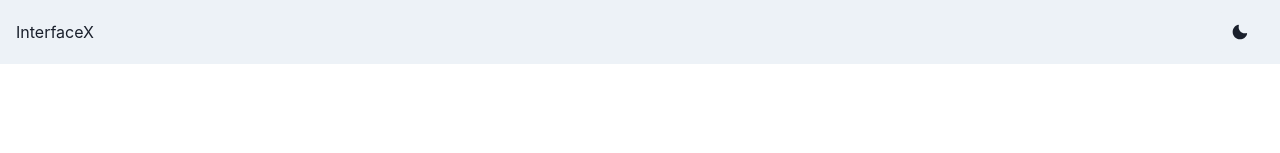
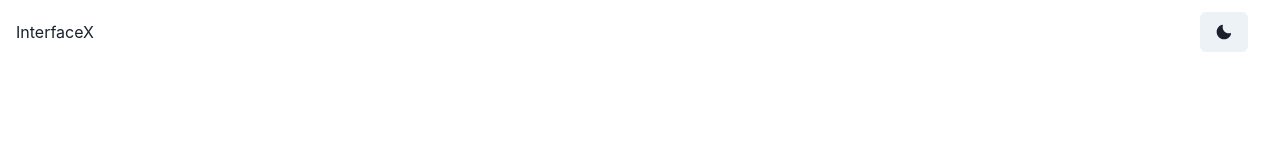
Before and after one commit to InterfaceX-co-jp/corp-site-v2, a Next.js app: page / in a window 1280 px wide. Shown: the top 153 px of the page. Built offline with nearby package versions, Linux system fonts and the light colour scheme.

Commit message:
feat: Header backdrop

```diff
--- a/src/layouts/Header.tsx
+++ b/src/layouts/Header.tsx
@@ -14,11 +14,23 @@ export default function Nav() {
 
   return (
     <>
-      <Box bg={useColorModeValue("gray.100", "gray.900")} px={4}>
-        <Flex h={16} alignItems={"center"} justifyContent={"space-between"}>
+      <Box
+        position="fixed"
+        width={"100vw"}
+        top={0}
+        backdropFilter="auto"
+        backdropBlur="8px"
+      >
+        <Flex
+          h={16}
+          alignItems={"center"}
+          justifyContent={"space-between"}
+          position={"relative"}
+          px={4}
+        >
           <Box>InterfaceX</Box>
 
-          <Flex alignItems={"center"}>
+          <Flex alignItems={"center"} px={4}>
             <Stack direction={"row"} spacing={7}>
               <Button onClick={toggleColorMode}>
                 {colorMode === "light" ? <MoonIcon /> : <SunIcon />}
```
